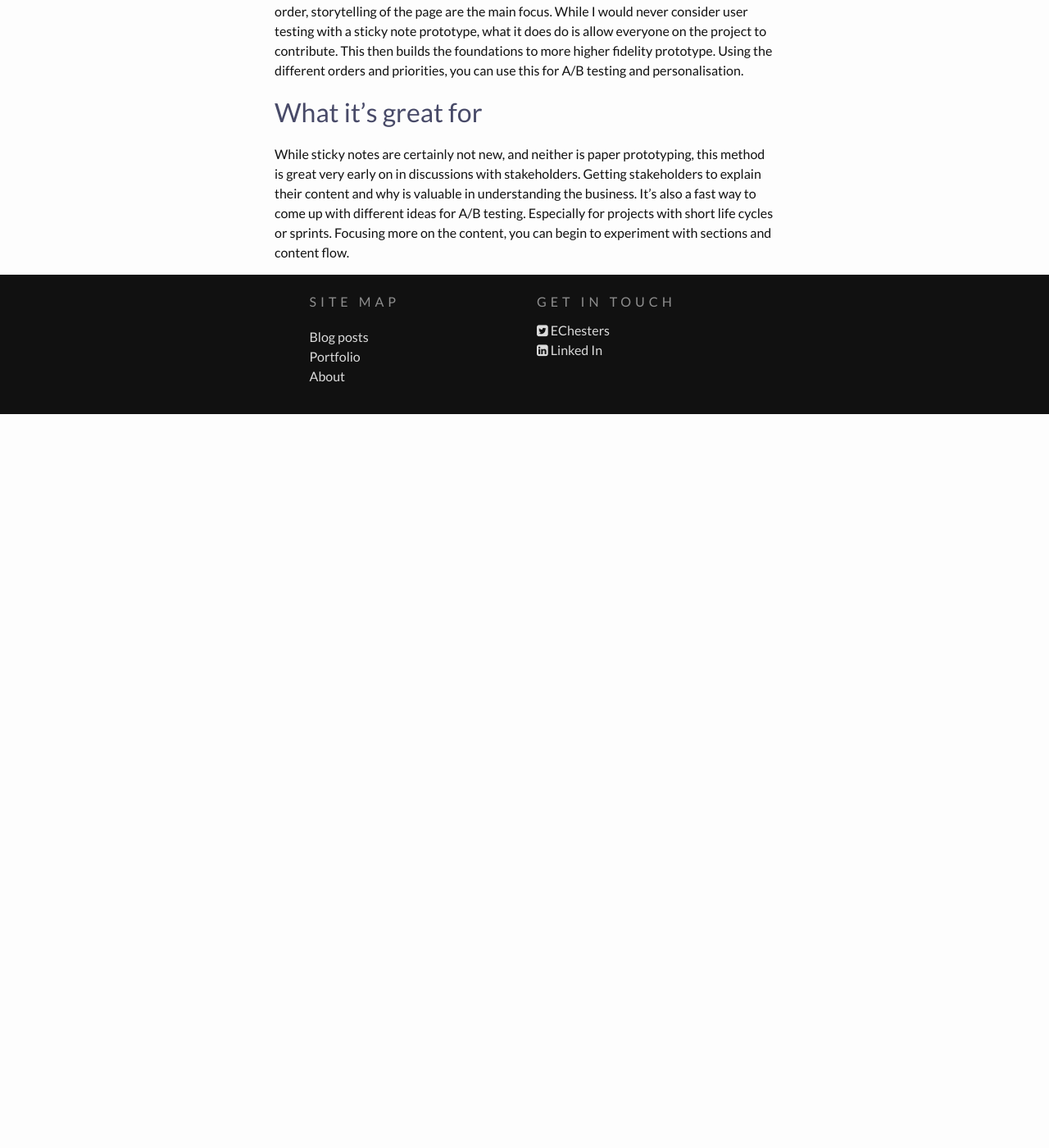
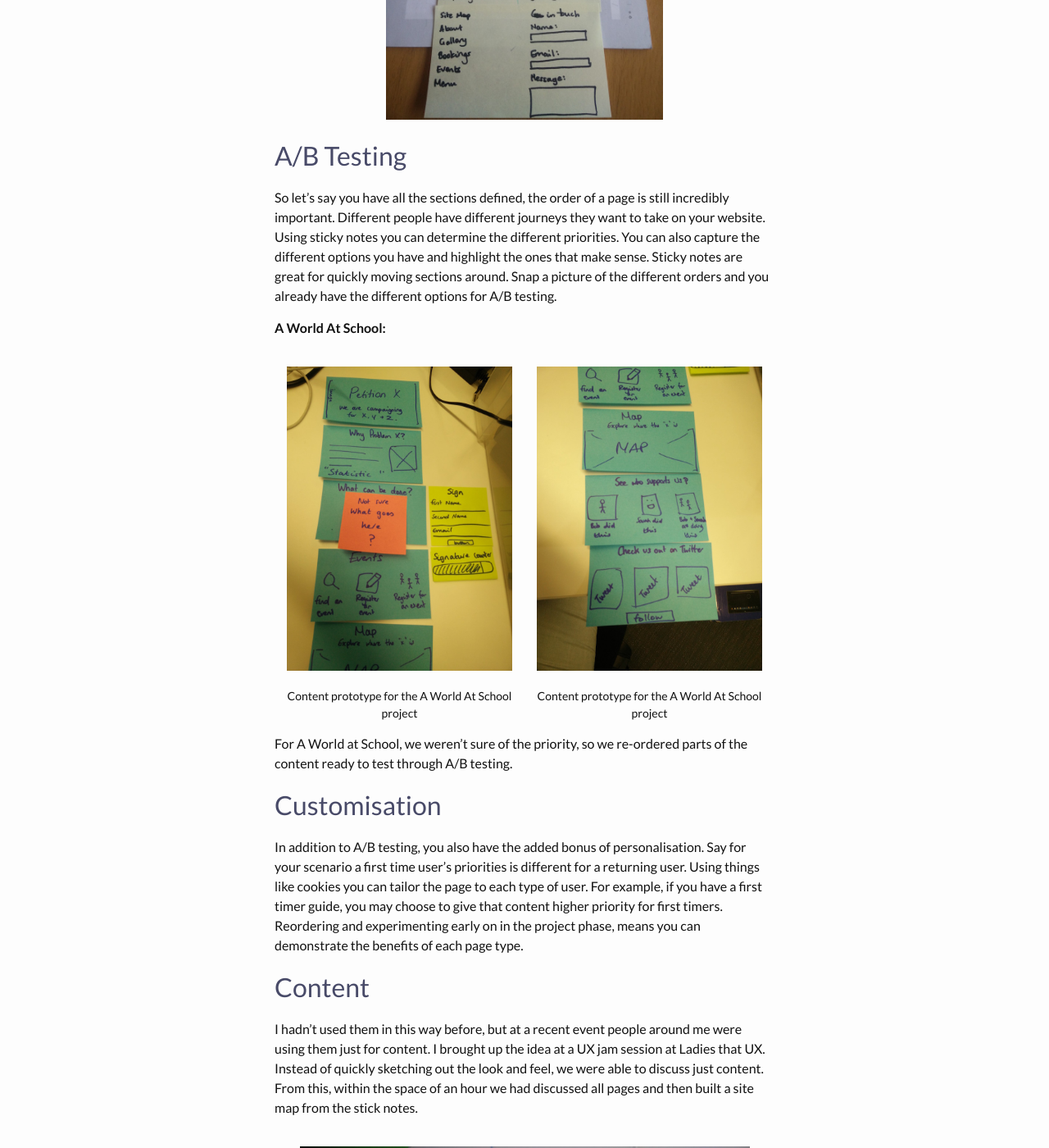
Before and after one commit to EChesters/echesters.github.io, a Jekyll site: the page built from _posts/2015-11-30-interactive-prototyping-sticky-notes.md, in a window 1280 px wide and 1400 px high, scrolled down 2194 px. Shown: the whole window at 82% size. Built offline with Jekyll 4.4.1, drawn with Linux system fonts in a browser that asks for light colours; nearby versions of some CDN libraries; before the commit the page ends 2699 px from its top, so only the background shows below that; some of the changed text lies outside the part shown.

Commit message:
Added images to sticky note prototype post

```diff
--- a/_posts/2015-11-30-interactive-prototyping-sticky-notes.md
+++ b/_posts/2015-11-30-interactive-prototyping-sticky-notes.md
@@ -12,6 +12,12 @@ I was building a paper prototype for a small beach project at ThoughtWorks. It q
 
 I then started prototyping with sticky notes when on a project for A World At School. The issue we faced as a team was that their content and priority constantly changed. What was quicker than cutting up bits of A4 paper? Sticky notes. Using what I already knew from the ThoughtWorks.com project I went with the zebra look and feel, which worked great in this situation. Each section was clear and concise. They were clearly defined and we could move them without compromising on design. As opposed to doing the same thing in something like PhotoShop or a HTML and CSS prototype.
 
+<div class="images">
+	<img class="portrait" src="/images/posts/sticky-notes/empowerhack-1.jpg" alt="Detailed sticky notes outlining content and their order for EmpowerHack">
+</div>
+
+The above prototype was for a quick resource project for a hackathon. From this, [our hackpack] was born!
+
 ## Quick and interactive
 When working with our clients it was great to really demonstrate that they could move the content. They could visualise the priority. It took away all design and aesthetics decisions, as well as everything technical.
 
@@ -21,13 +27,39 @@ What’s great is when you’re in a pitch or a workshop, going in with somethin
 
 Providing a tool to interact with stakeholders helps translate business needs and value. Even if their design isn't the final one, it’s a great starting point of building rapport and involving them.
 
+<div class="images">
+	<img class="portrait" src="/images/posts/sticky-notes/chippy.jpg" alt="Sticky note prototype for a chippy design, that was done for a friend">
+</div>
+
+
 ## A/B Testing
 So let’s say you have all the sections defined, the order of a page is still incredibly important. Different people have different journeys they want to take on your website. Using sticky notes you can determine the different priorities. You can also capture the different options you have and highlight the ones that make sense. Sticky notes are great for quickly moving sections around. Snap a picture of the different orders and you already have the different options for A/B testing.
+
+<strong>A World At School:</strong>
+<div class="images">
+	<figure class="col-xs-12 col-sm-6">
+     	<img class="same-height" src="/images/posts/sticky-notes/awas-1.jpg">
+     	<figcaption>Content prototype for the A World At School project</figcaption>
+     </figure>
+     <figure class="col-xs-12 col-sm-6">
+     	<img class="same-height" src="/images/posts/sticky-notes/awas-2.jpg">
+     	<figcaption>Content prototype for the A World At School project</figcaption>
+     </figure>
+</div>
+
+For A World at School, we weren't sure of the priority, so we re-ordered parts of the content ready to test through A/B testing.
 
 ## Customisation
 In addition to A/B testing, you also have the added bonus of personalisation. Say for your scenario a first time user’s priorities is different for a returning user. Using things like cookies you can tailor the page to each type of user. For example, if you have a first timer guide, you may choose to give that content higher priority for first timers. Reordering and experimenting early on in the project phase, means you can demonstrate the benefits of each page type.
 
-## Dynamic Content
+## Content
+I hadn't used them in this way before, but at a recent event people around me were using them just for content. I brought up the idea at a UX jam session at Ladies that UX. Instead of quickly sketching out the look and feel, we were able to discuss just content. From this, within the space of an hour we had discussed all pages and then built a site map from the stick notes.
+
+<div class="images">
+	<img class="landscape" src="/images/posts/sticky-notes/ltux-1.jpg" alt="Sticky notes on a whiteboard separated out into pages with key content focuses">
+</div>
+
+### Dynamic Content
 In addition to prototyping purely with sticky notes they are a great addition to the traditional paper sketches. If you have prototyping paper which reflect the platform you’re designing for sticky notes are a great way to swap in and out content. Say you have a toggle panel. A panel can be added and taken away depending on user actions.
 
 Sticky notes are also good for already being component size. Building components like drop downs and side bars are a lot easier to make; making your prototyping faster.
@@ -37,5 +69,10 @@ Sticky note prototyping is still paper prototyping. Even though you’re still u
 
 What prototyping with sticky notes can do is focus on content. Aspects like priority, order, storytelling of the page are the main focus. While I would never consider user testing with a sticky note prototype, what it does do is allow everyone on the project to contribute. This then builds the foundations to more higher fidelity prototype. Using the different orders and priorities, you can use this for A/B testing and personalisation.
 
+They're also not great for carousels!
+
 ## What it's great for
 While sticky notes are certainly not new, and neither is paper prototyping, this method is great very early on in discussions with stakeholders. Getting stakeholders to explain their content and why is valuable in understanding the business. It's also a fast way to come up with different ideas for A/B testing. Especially for projects with short life cycles or sprints. Focusing more on the content, you can begin to experiment with sections and content flow.
+
+
+[our hackpack]: http://empowerhack.io/HerStory-Website/hack-pack.html
```
